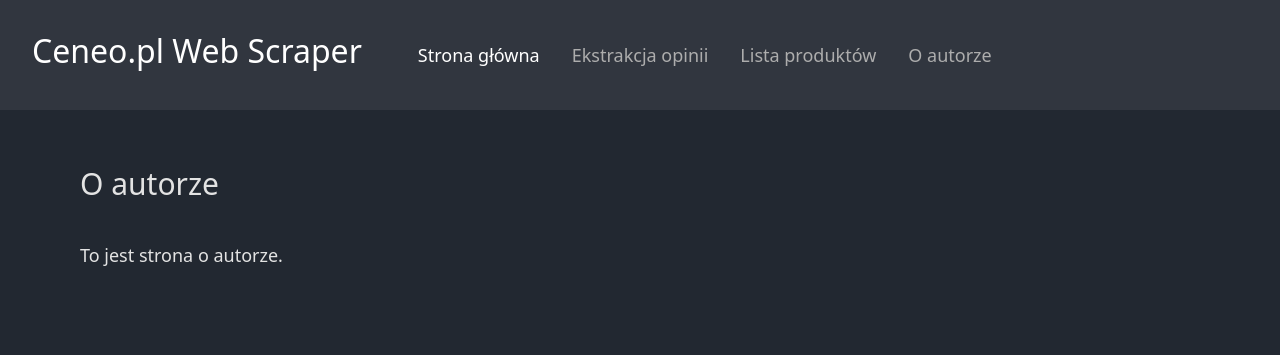
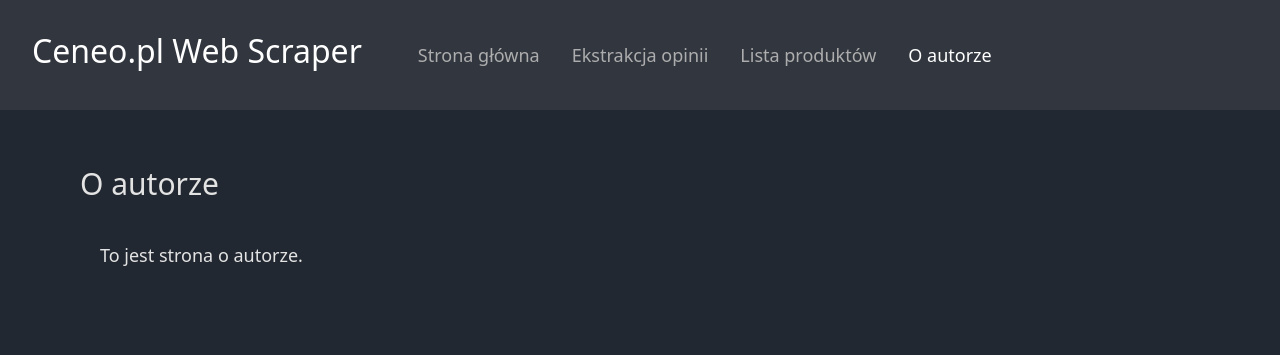
Before and after one commit to GrzegorzTwardy/CeneoWebScraperGT, a Flask app: page /author in a window 1280 px wide. Shown: the top 355 px of the page. Run offline with Flask 3, Linux system fonts and the light colour scheme.

Commit message:
2024-05-20 2 GT

```diff
--- a/app/routes.py
+++ b/app/routes.py
@@ -49,7 +49,7 @@
                         os.mkdir('app/data/opinions')
                     with open(f'app/data/opinions/{product_id}.json', 'w', encoding='utf=8') as jf: #json file
                         json.dump(all_opinions, jf, indent=4, ensure_ascii=False)
-                opinions = pd.Dataframe.from_dict(all_opinions)
+                opinions = pd.DataFrame.from_dict(all_opinions)
 
                 return redirect(url_for('product', product_id=product_id))
             return render_template('extract.html.jinja', error='Produkt o podanym kodzie nie ma opinii.')
--- a/app/static/style.css
+++ b/app/static/style.css
@@ -62,8 +62,17 @@
     margin-bottom: 5vh;
 }
 
+p {
+    font-size: 18px;
+}
+
+.content-container {
+    margin-left: 20px;
+    padding-left: 0;
+}
+
 form.container {
-    margin-left: 20px;
+    margin-left: 0;
     padding-left: 0;
 }
 
--- a/app/templates/base.html.jinja
+++ b/app/templates/base.html.jinja
@@ -5,7 +5,7 @@
     <meta name="viewport" content="width=device-width, initial-scale=1.0">
     <link href="https://cdn.jsdelivr.net/npm/bootstrap@5.3.3/dist/css/bootstrap.min.css"
     rel="stylesheet" integrity="sha384-QWTKZyjpPEjISv5WaRU9OFeRpok6YctnYmDr5pNlyT2bRjXh0JMhjY6hW+ALEwIH" crossorigin="anonymous">
-    <link rel=”stylesheet” href=”https://cdn.jsdelivr.net/npm/bootstrap@5.0.2/dist/css/bootstrap.min.css”/>
+    <link rel="stylesheet" href="https://cdn.jsdelivr.net/npm/bootstrap-icons@1.11.3/font/bootstrap-icons.min.css">
     <link rel="stylesheet" href="{{url_for('static', filename='style.css')}}">
     <title>Ceneo.pl Web Scraper</title>
 </head>
@@ -14,25 +14,27 @@
         <h1>Ceneo.pl Web Scraper</h1>
         <ul class="navbar-nav">
             <li class="nav-item">
-                <a class="nav-link active" href="{{url_for('index')}}">Strona główna</a>
+                <a class="nav-link {{ 'active' if 'index' in request.endpoint }}" href="{{url_for('index')}}">Strona główna</a>
             </li>
             <li class="nav-item">
-                <a class="nav-link" href="{{url_for('extract')}}">Ekstrakcja opinii</a>
+                <a class="nav-link {{ 'active' if 'extract' in request.endpoint }}" href="{{url_for('extract')}}">Ekstrakcja opinii</a>
             </li>
             <li class="nav-item">
-                <a class="nav-link" href="{{url_for('products')}}">Lista produktów</a>
+                <a class="nav-link {{ 'active' if 'products' in request.endpoint }}" href="{{url_for('products')}}">Lista produktów</a>
             </li>
             <li class="nav-item">
-                <a class="nav-link" href="{{url_for('author')}}">O autorze</a>
+                <a class="nav-link {{ 'active' if 'author' in request.endpoint }}" href="{{url_for('author')}}">O autorze</a>
             </li>
         </ul>
     </header>
     <section id="content-section">
         {% block title%}
         {% endblock title%}
-        {% block content %}
-            <p>To jest plik bazowy.</p>
-        {% endblock content %}
+        <div class="content-container">
+            {% block content %}
+                <p>To jest plik bazowy.</p>
+            {% endblock content %}
+        </div>
     </section>
     <section>
         <footer class="footer">
--- a/app/templates/extract.html.jinja
+++ b/app/templates/extract.html.jinja
@@ -3,9 +3,9 @@
     <h2>Ekstrakcja opinii</h2>
 {% endblock title%}
 {% block content %}
-    {% if error is defined%}
+    {% if error is defined %}
         <div class="alert alert-warning alert-dismissible fade show" role="alert">
-            <strong><i class="bi bi-exclamation-circle-fill"></i>Uwaga!</strong> {{error}}
+            <strong><i class="bi bi-exclamation-circle-fill"> </i>Uwaga!</strong> {{error}}
             <button type="button" class="btn-close" data-bs-dismiss="alert" aria-label="Close"></button>
         </div>
     {% endif %}
```
Also changed, not shown: app/utils.py (line endings or trailing spaces).
